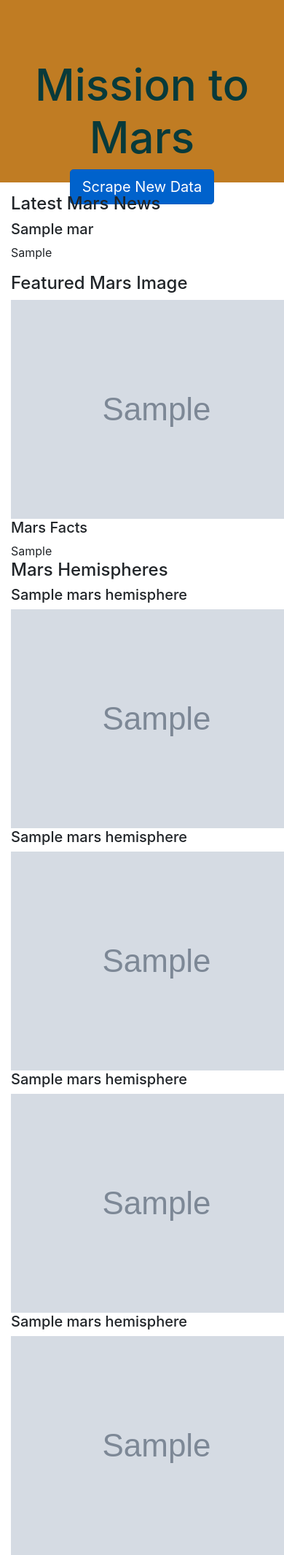
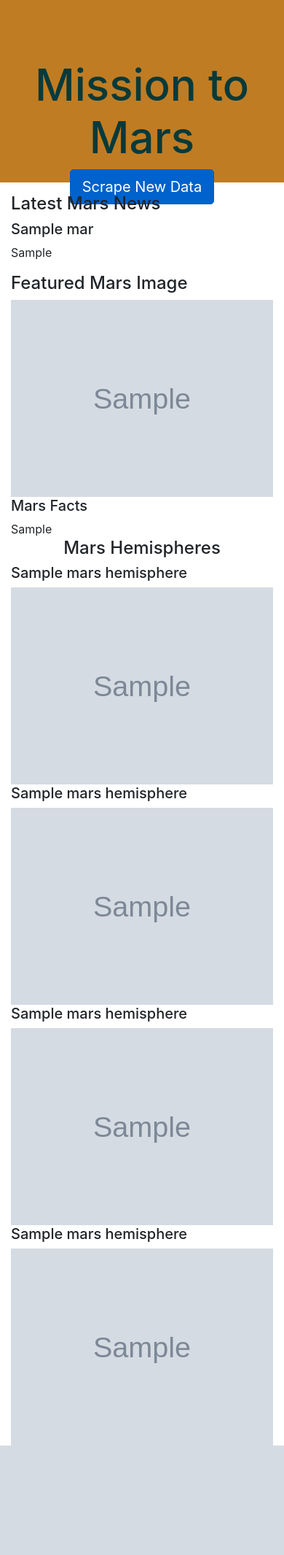
Before and after one commit to alplky/web-scraping-challenge, a Flask app: page / in a window 390 px wide; the page is wider, and only the part inside the window is pictured. Shown: that part at 73% size. After the commit the page ends 1981 px from the top of that part, so only its background shows below. Run offline with Flask 2, Linux system fonts and the light colour scheme; grey boxes marked "Sample" are stand-in pictures; a database or web service that is not in the repository returns one stand-in record (values such as "Sample title"); parts of the project's set-up code (start-up, migrations or seed data) failed here and were passed over; some libraries are stand-ins or nearby versions.

Commit message:
index page complete

```diff
--- a/Missions_to_Mars/templates/index.html
+++ b/Missions_to_Mars/templates/index.html
@@ -24,6 +24,28 @@
             max-height: 100%;
             max-width: 100%;
         }
+
+        #hemispheres {
+            text-align: center;
+        }
+
+        /* .box_right {
+            float: right;
+            height: 50%;
+            width: 50%;
+            margin-bottom: 15px;
+            margin-left: 50px;
+            background-color: rgb(151, 20, 20);
+        }
+
+        .box_left {
+            float: left;
+            height: 50%;
+            width: 50%;
+            margin-bottom: 15px;
+            margin-left: 50px;
+            background-color: rgb(202, 30, 30);
+        } */
 
 
     </style>
@@ -58,7 +80,7 @@
             <div class="col-lg-8 col-sm-8">
                 <h4>Featured Mars Image</h4>
                 <a href={{ mars_data.featured_image }}>
-                    <img alt="Mars Featured Image" src={{ mars_data.featured_image }} id="featured-img">
+                    <img alt="Mars Featured Image" src={{ mars_data.featured_image }} class="img">
                 </a>
             </div>
             <div class="col-lg-4 col-sm-4">
@@ -70,32 +92,32 @@
 
     <!-- Mars hemispheres -->
     <div class="container">
-        <h4>Mars Hemispheres</h4>
+        <h4 id="hemispheres">Mars Hemispheres</h4>
         <div class=row>
-            <div class="col-lg-6 col-sm-6">
+            <div class="col-lg-6 col-sm-6 box_left">
                 <h5>{{ mars_data.mars_hemispheres[0]["title"] }}</h5>
                 <a href={{ mars_data.mars_hemispheres[0]["img_url"] }}>
-                    <img alt="Cerebus Hemisphere Enhanced" src={{ mars_data.mars_hemispheres[0]["img_url"] }} class="hemisphere">
+                    <img alt="Cerebus Hemisphere Enhanced" src={{ mars_data.mars_hemispheres[0]["img_url"] }} class="img">
                 </a>
             </div>
-            <div class="col-lg-6 col-sm-6">
+            <div class="col-lg-6 col-sm-6 box_right">
                 <h5>{{ mars_data.mars_hemispheres[1]["title"] }}</h5>
                 <a href={{ mars_data.mars_hemispheres[1]["img_url"] }}>
-                    <img alt="Schiaparelli Hemisphere Enhanced" src={{ mars_data.mars_hemispheres[1]["img_url"] }} class="hemisphere">
+                    <img alt="Schiaparelli Hemisphere Enhanced" src={{ mars_data.mars_hemispheres[1]["img_url"] }} class="img">
                 </a>
             </div>
         </div>
         <div class=row>
-            <div class="col-lg-6 col-sm-6">
+            <div class="col-lg-6 col-sm-6 box_left">
                 <h5>{{ mars_data.mars_hemispheres[2]["title"] }}</h5>
                 <a href={{ mars_data.mars_hemispheres[2]["img_url"] }}>
-                    <img alt="Syrtis Major Hemisphere Enhanced" src={{ mars_data.mars_hemispheres[2]["img_url"] }} class="hemisphere">
+                    <img alt="Syrtis Major Hemisphere Enhanced" src={{ mars_data.mars_hemispheres[2]["img_url"] }} class="img">
                 </a>
             </div>
-            <div class="col-lg-6 col-sm-6">
+            <div class="col-lg-6 col-sm-6 box_right">
                 <h5>{{ mars_data.mars_hemispheres[3]["title"] }}</h5>
                 <a href={{ mars_data.mars_hemispheres[3]["img_url"] }}>
-                    <img alt="Valles Marineris Hemisphere Enhanced" src={{ mars_data.mars_hemispheres[3]["img_url"] }} class="hemisphere">
+                    <img alt="Valles Marineris Hemisphere Enhanced" src={{ mars_data.mars_hemispheres[3]["img_url"] }} class="img">
                 </a>
             </div>
         </div>
```
